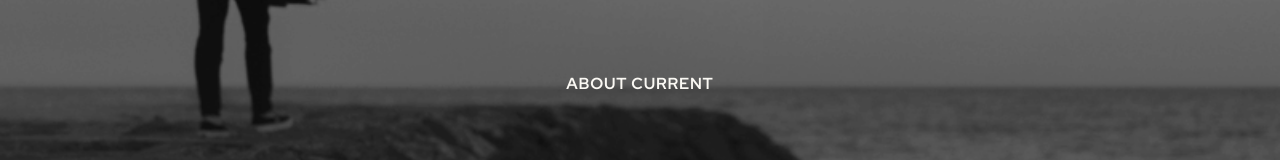
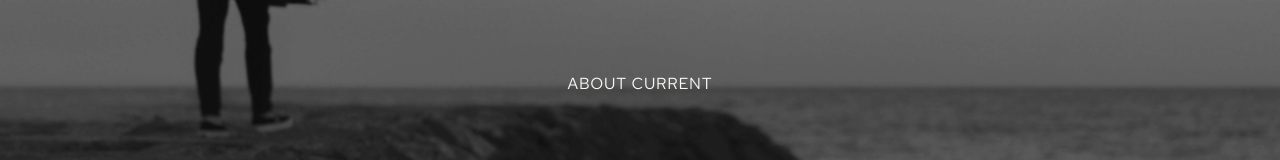
Before and after one commit to masonomara/current, a Next.js app: page /about in a window 1280 px wide. Shown: the part 316-476 px from the top of the page. Built offline with nearby package versions, Linux system fonts and the light colour scheme; a web font is replaced by a local one.

Commit message:
letter spacing

```diff
--- a/components/hero.js
+++ b/components/hero.js
@@ -7,7 +7,7 @@ import { Red_Hat_Display, Red_Hat_Text } from 'next/font/google'
 import { Red_Hat_Mono } from 'next/font/google'
 
 const redHatDisplay = Red_Hat_Display({
-  weight: ['700'],
+  weight: ['600'],
   style: ['normal'],
   subsets: ['latin'],
 })
@@ -33,7 +33,7 @@ export default function Hero(props) {
       <div className={styles.wrapper}>
         <div className={styles.overlay} />
         <div className={styles.title__wrapper}>
-          <div className={`${styles.title} ${redHatDisplay.className}`}>
+          <div className={`${styles.title} ${redHatText.className}`}>
             <span>{title}</span>
           </div>
           { title && (
```
